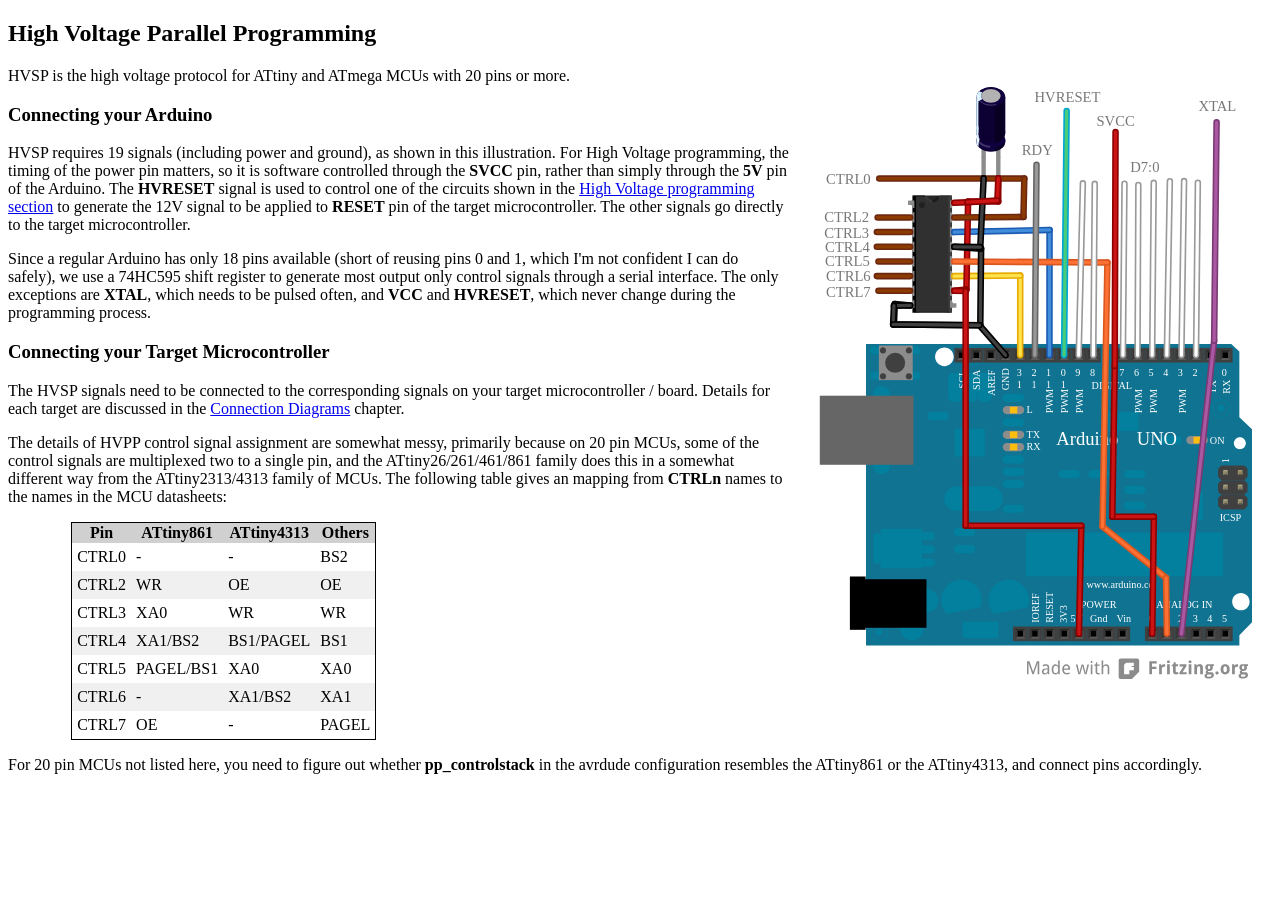
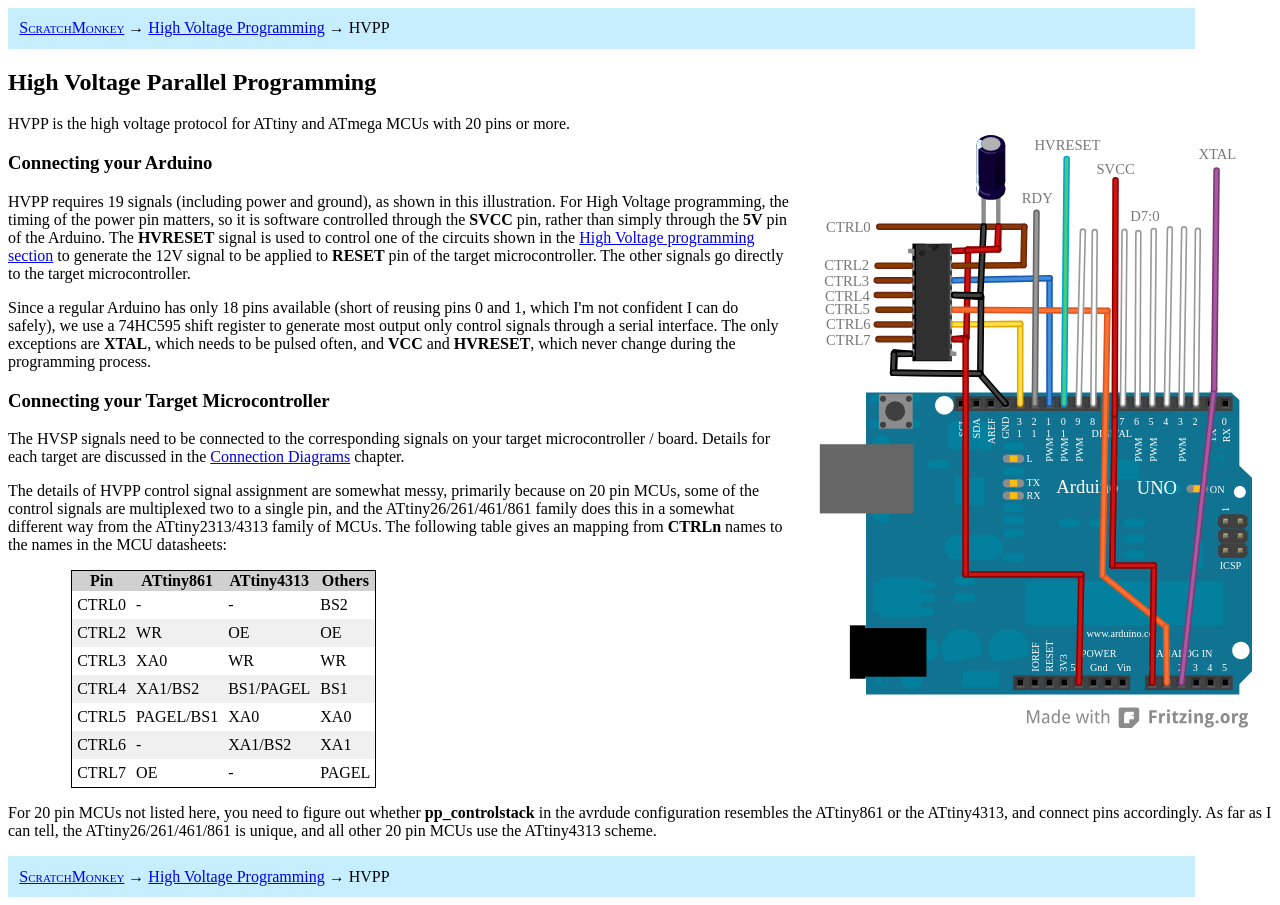
Before and after one commit to microtherion/ScratchMonkey, a plain HTML site: page HVPP.html in a window 1280 px wide. Before the commit the page ends 800 px from the top, so only its background shows below. Drawn offline with Linux system fonts and the light colour scheme.

Commit message:
Add navigation and other documentation tweaks

```diff
--- a/HVPP.html
+++ b/HVPP.html
@@ -7,15 +7,18 @@
 <title>High Voltage Parallel Programming</title>
 </head>
 <body>
+<div class="nav">
+<a href="index.html"><span class=logo>ScratchMonkey</span></a> &rarr; <a href="HighVoltage.html">High Voltage Programming</a> &rarr; HVPP
+</div>
 <h2>High Voltage Parallel Programming</h2>
 
 <img class=circuit src="img/arduino_prog_hvpp.svg">
 
-<p>HVSP is the high voltage protocol for ATtiny and ATmega MCUs with 20 pins or more.</p>
+<p>HVPP is the high voltage protocol for ATtiny and ATmega MCUs with 20 pins or more.</p>
 
 <h3>Connecting your Arduino</h3>
 
-<p>HVSP requires 19 signals (including power and ground), as shown in this illustration. For High Voltage programming, the timing of the power pin matters, so it is software controlled through the <strong>SVCC</strong> pin, rather than simply through the <strong>5V</strong> pin of the Arduino. The <strong>HVRESET</strong> signal is used to control one of the circuits shown in the <a href="HighVoltage.html">High Voltage programming section</a> to generate the 12V signal to be applied to <strong>RESET</strong> pin of the target microcontroller. The other signals go directly to the target microcontroller.</p>
+<p>HVPP requires 19 signals (including power and ground), as shown in this illustration. For High Voltage programming, the timing of the power pin matters, so it is software controlled through the <strong>SVCC</strong> pin, rather than simply through the <strong>5V</strong> pin of the Arduino. The <strong>HVRESET</strong> signal is used to control one of the circuits shown in the <a href="HighVoltage.html">High Voltage programming section</a> to generate the 12V signal to be applied to <strong>RESET</strong> pin of the target microcontroller. The other signals go directly to the target microcontroller.</p>
 
 <p>Since a regular Arduino has only 18 pins available (short of reusing pins 0 and 1, which I'm not confident I can do safely), we use a 74HC595 shift register to generate most output only control signals through a serial interface. The only exceptions are <strong>XTAL</strong>, which needs to be pulsed often, and <strong>VCC</strong> and <strong>HVRESET</strong>, which never change during the programming process.</p>
 
@@ -36,6 +39,10 @@
 	<tr><td>CTRL7	<td>OE			<td>-			<td>PAGEL</tr>
 </table>
 
-<p>For 20 pin MCUs not listed here, you need to figure out whether <strong>pp_controlstack</strong> in the avrdude configuration resembles the ATtiny861 or the ATtiny4313, and connect pins accordingly.</p>
+<p>For 20 pin MCUs not listed here, you need to figure out whether <strong>pp_controlstack</strong> in the avrdude configuration resembles the ATtiny861 or the ATtiny4313, and connect pins accordingly. As far as I can tell, the ATtiny26/261/461/861 is unique, and all other 20 pin MCUs use the ATtiny4313 scheme.</p>
+
+<div class="nav">
+<a href="index.html"><span class=logo>ScratchMonkey</span></a> &rarr; <a href="HighVoltage.html">High Voltage Programming</a> &rarr; HVPP
+</div>
 </body>
 </html>
--- a/manual.css
+++ b/manual.css
@@ -15,6 +15,14 @@ img.circuit {
 	width: 35%;
 	float: right;
 	margin: 20px;
+}
+div.nav {
+	padding-left: 3mm;
+	padding-bottom: 3mm;
+	padding-right: 10mm;
+	padding-top: 3mm;
+	background-color: #c7eeff;
+	width: 90%;
 }
 div.ispconn {
 	background-color: #f8f8f8;
```
Also changed, not shown: Connection.html (+6 -0 lines), GettingStarted.html (+6 -0 lines), HVSP.html (+7 -1 lines), HighVoltage.html (+8 -4 lines), ISP.html (+7 -1 lines), Overview.html (+6 -0 lines), Tested.html (+6 -1 lines), index.html (+2 -2 lines).
